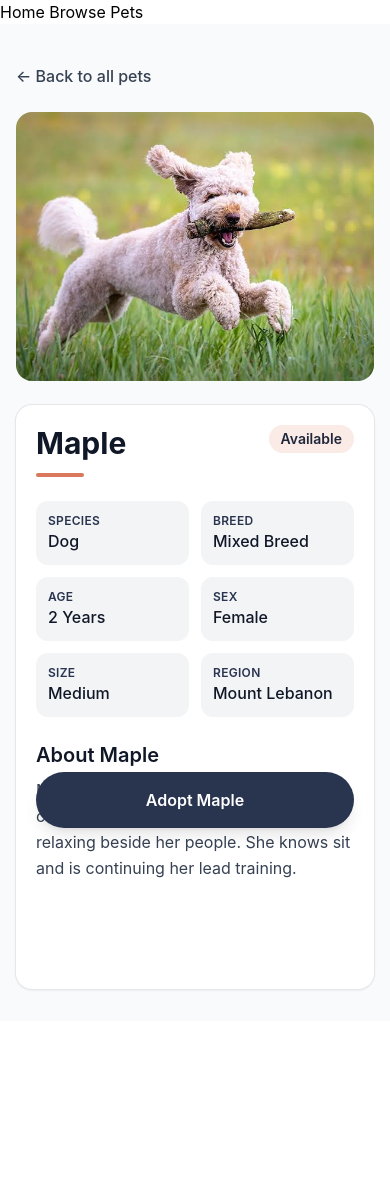
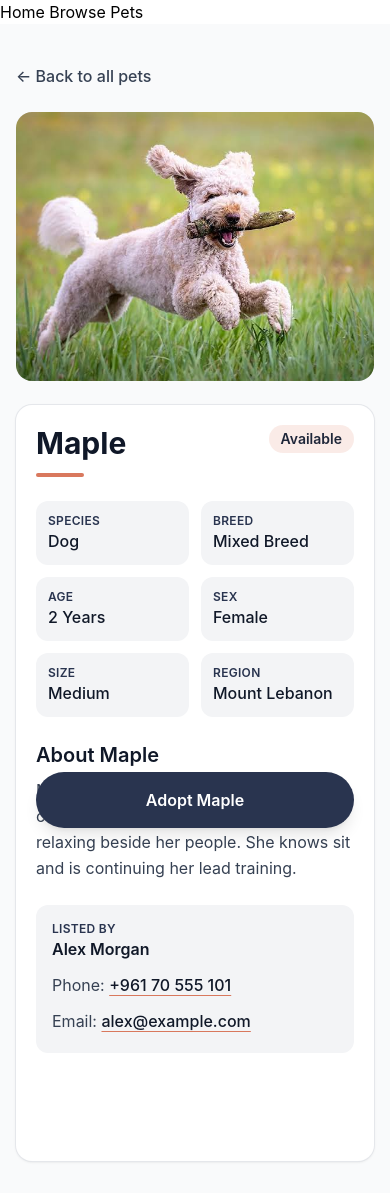
Before and after one commit to eiadoumer/Paws, a React (Vite) app: page /pets/pet-001 in a window 390 px wide. Before the commit the page ends 1021 px from the top, so only its background shows below. Built offline with nearby package versions, Linux system fonts and the light colour scheme.

Commit message:
fixed pets that dont have a shelter and are listed by users, ot now shows the email, phone, and name to contact user for adoption

```diff
--- a/src/pages/PetDetailsPage.jsx
+++ b/src/pages/PetDetailsPage.jsx
@@ -1,6 +1,6 @@
 import { Link, useParams } from "react-router";
 import { SPECIES, SIZES, REGIONS } from "../data/constants";
-import { mockPets, mockShelters } from "../data/mockData";
+import { mockPets, mockShelters, mockUsers } from "../data/mockData";
 import { getPetAgeLabel } from "../data/selectors";
 
 /*
@@ -50,6 +50,8 @@ function PetDetailsPage() {
   }
 
   const shelter = mockShelters.find((s) => s.id === pet.shelterId);
+  // Pets posted by a person instead of a shelter show that person's contact details.
+  const owner = shelter ? null : mockUsers.find((u) => u.id === pet.ownerId);
   const status = pet.status || "available";
   const isAvailable = status === "available";
 
@@ -138,6 +140,40 @@ function PetDetailsPage() {
               </p>
             )}
 
+            {owner && (
+              <div className="mt-6 rounded-xl bg-gray-100 p-4 dark:bg-gray-700/60">
+                <p className="text-xs font-semibold uppercase tracking-wide text-primary-700 dark:text-primary-500">
+                  Listed by
+                </p>
+                <p className="font-semibold text-gray-900 dark:text-white">{owner.name}</p>
+                <ul className="mt-2 space-y-1 text-gray-700 dark:text-gray-300">
+                  {owner.phone && (
+                    <li>
+                      Phone:{" "}
+                      {/* Spaces are removed so phones can dial the number */}
+                      <a
+                        href={`tel:${owner.phone.replace(/\s/g, "")}`}
+                        className="inline-block py-1 font-medium text-gray-900 underline decoration-primary-600 underline-offset-4 hover:text-primary-700 dark:text-white dark:hover:text-primary-500"
+                      >
+                        {owner.phone}
+                      </a>
+                    </li>
+                  )}
+                  {owner.email && (
+                    <li>
+                      Email:{" "}
+                      <a
+                        href={`mailto:${owner.email}`}
+                        className="inline-block break-all py-1 font-medium text-gray-900 underline decoration-primary-600 underline-offset-4 hover:text-primary-700 dark:text-white dark:hover:text-primary-500"
+                      >
+                        {owner.email}
+                      </a>
+                    </li>
+                  )}
+                </ul>
+              </div>
+            )}
+
             {/* Adoption request logic can be hooked up to this button later.
                 On phones the button sticks to the bottom of the screen while
                 scrolling the card, so it's always within thumb reach. */}
```
